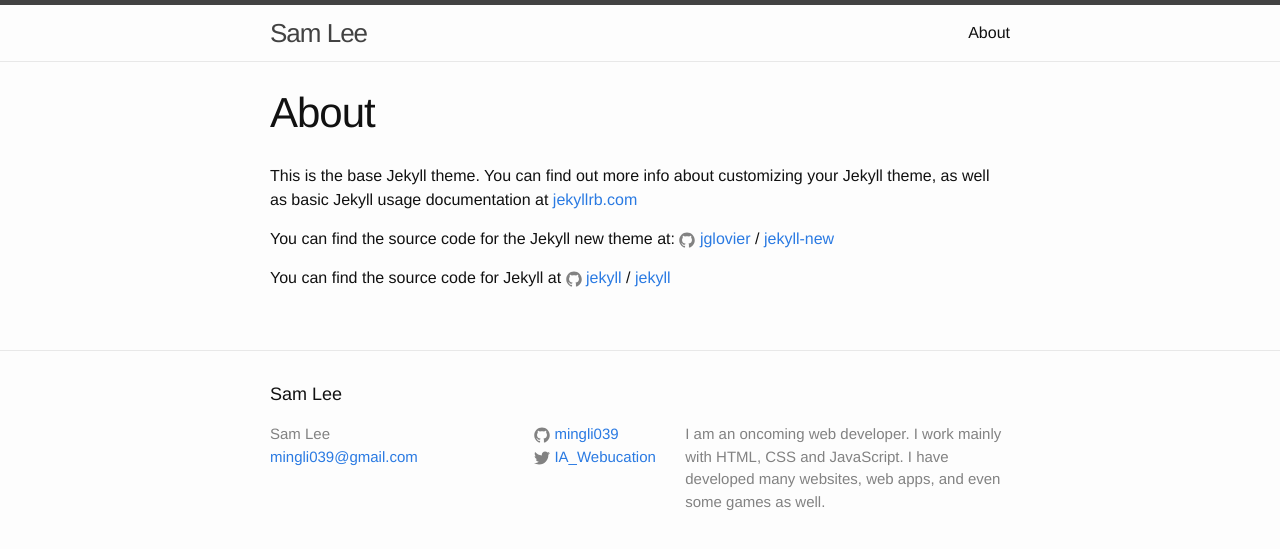
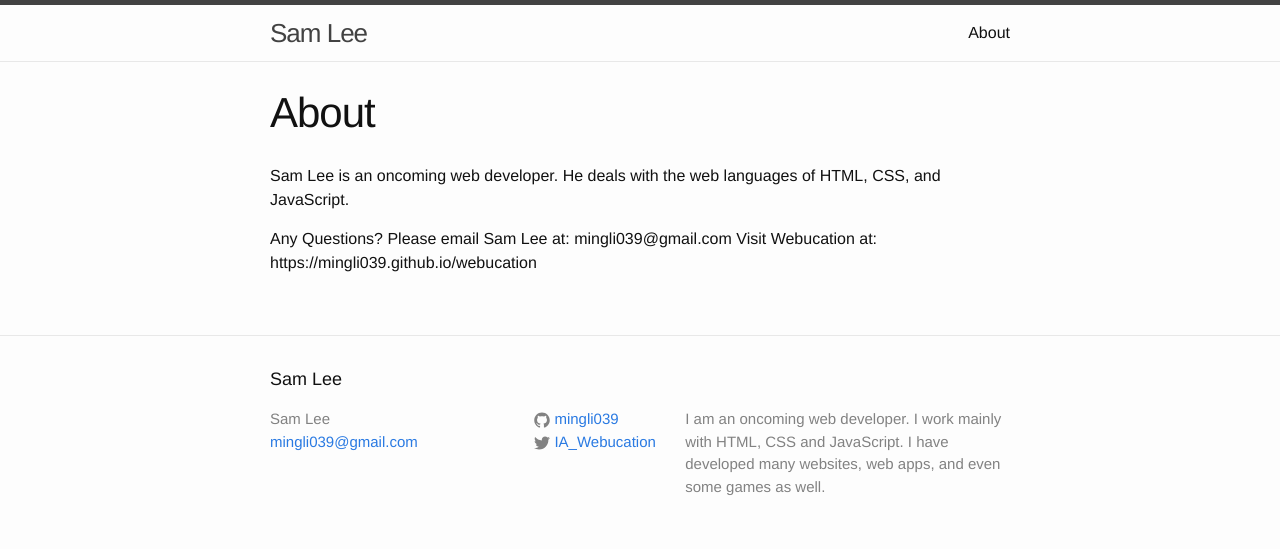
Before and after one commit to mingli039/mingli039.github.io, a Jekyll site: the page built from about.md, in a window 1280 px wide. Shown: the top 549 px of the page. Built offline with Jekyll 4.4.1, drawn with Linux system fonts in a browser that asks for light colours.

Commit message:
Update about.md

```diff
--- a/about.md
+++ b/about.md
@@ -4,12 +4,7 @@ title: About
 permalink: /about/
 ---
 
-This is the base Jekyll theme. You can find out more info about customizing your Jekyll theme, as well as basic Jekyll usage documentation at [jekyllrb.com](http://jekyllrb.com/)
+Sam Lee is an oncoming web developer. He deals with the web languages of HTML, CSS, and JavaScript.
 
-You can find the source code for the Jekyll new theme at:
-{% include icon-github.html username="jglovier" %} /
-[jekyll-new](https://github.com/jglovier/jekyll-new)
-
-You can find the source code for Jekyll at
-{% include icon-github.html username="jekyll" %} /
-[jekyll](https://github.com/jekyll/jekyll)
+Any Questions? Please email Sam Lee at: mingli039@gmail.com
+Visit Webucation at: https://mingli039.github.io/webucation
```
